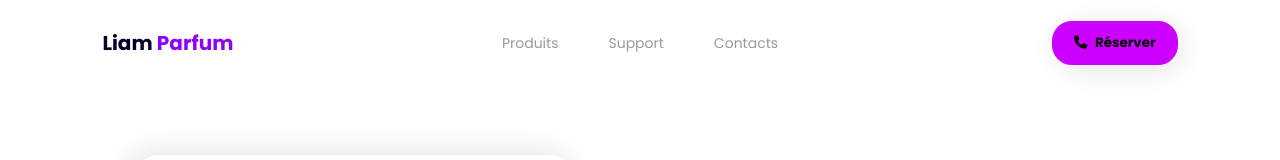
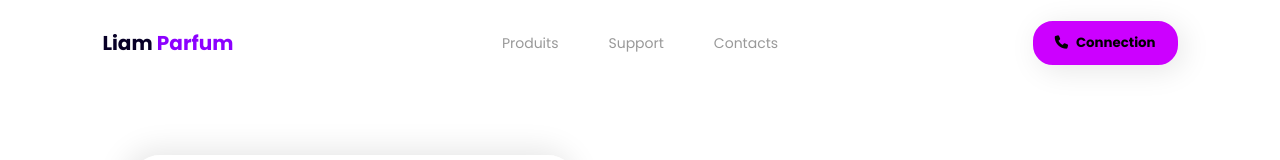
Before and after one commit to DxrkBxd/liamparfum, a plain HTML site: page index.html in a window 1280 px wide. Shown: the top 160 px of the page. Drawn offline with Linux system fonts and the light colour scheme.

Commit message:
Update index.html

```diff
--- a/index.html
+++ b/index.html
@@ -24,7 +24,7 @@
     <div class="btn-header">
         <button class="btn">
             <i class="fa-solid fa-phone"></i>
-            <span>Réserver</span>
+            <span>Connection</span>
         </button>
     </div>
     </header>
```
